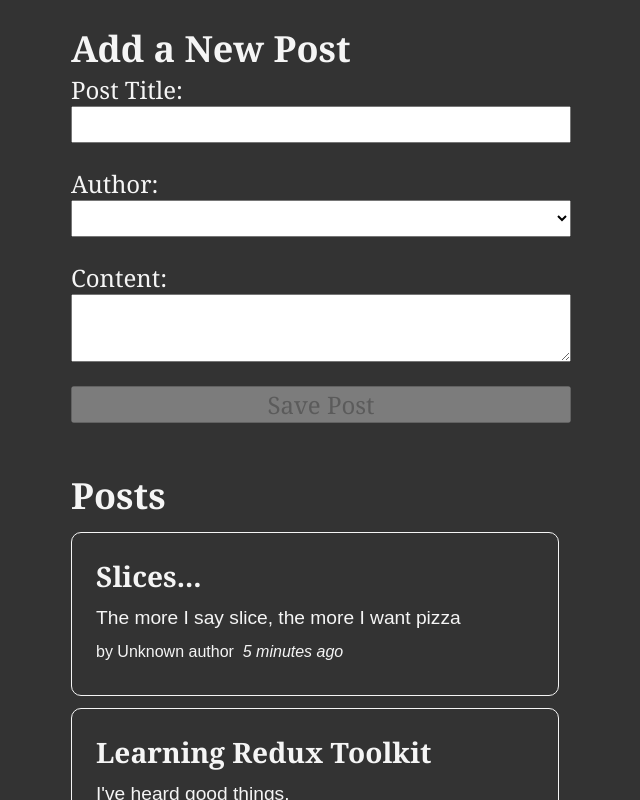
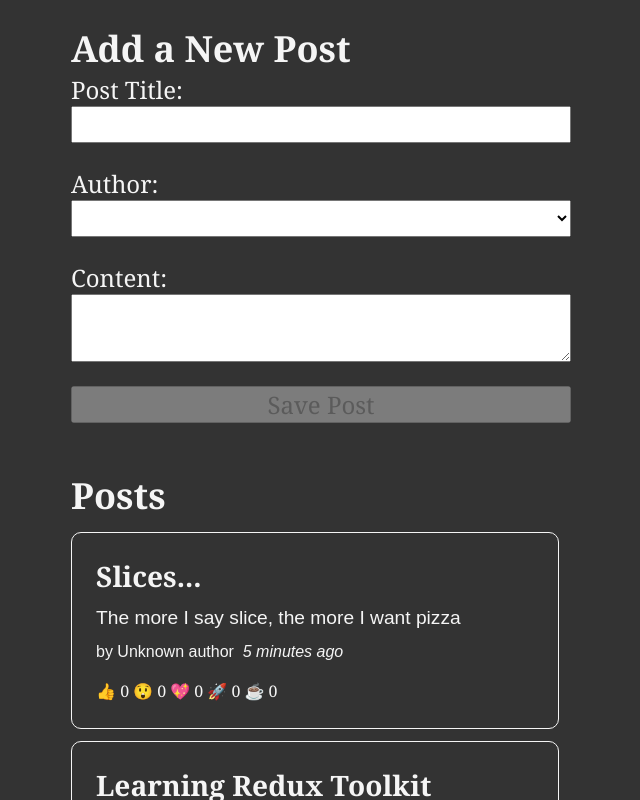
Before and after one commit to platisam/Redux_BulletBoardApp, a React (Create React App) app: page / in a window 1280 px wide. Shown: the top 800 px of the page, without its empty margins (319-959 px from the left). Built offline with nearby package versions, Linux system fonts and the light colour scheme.

Commit message:
importing ReactionButtons into PostsList

```diff
--- a/src/features/posts/PostsList.js
+++ b/src/features/posts/PostsList.js
@@ -2,6 +2,7 @@ import { useSelector } from "react-redux";
 import { selectAllPosts } from "./postsSlice";
 import PostAuthor from "./PostAuthor";
 import TimeAgo from "./TimeAgo";
+import ReactionButtons from "./ReactionButtons";
 
 const PostsList = () => {
   const posts = useSelector(selectAllPosts);
@@ -19,6 +20,7 @@ const PostsList = () => {
         <PostAuthor userId={post.userId} />
         <TimeAgo timestamp={post.date} />
       </p>
+      <ReactionButtons post={post} />
     </article>
   ));
 
```
